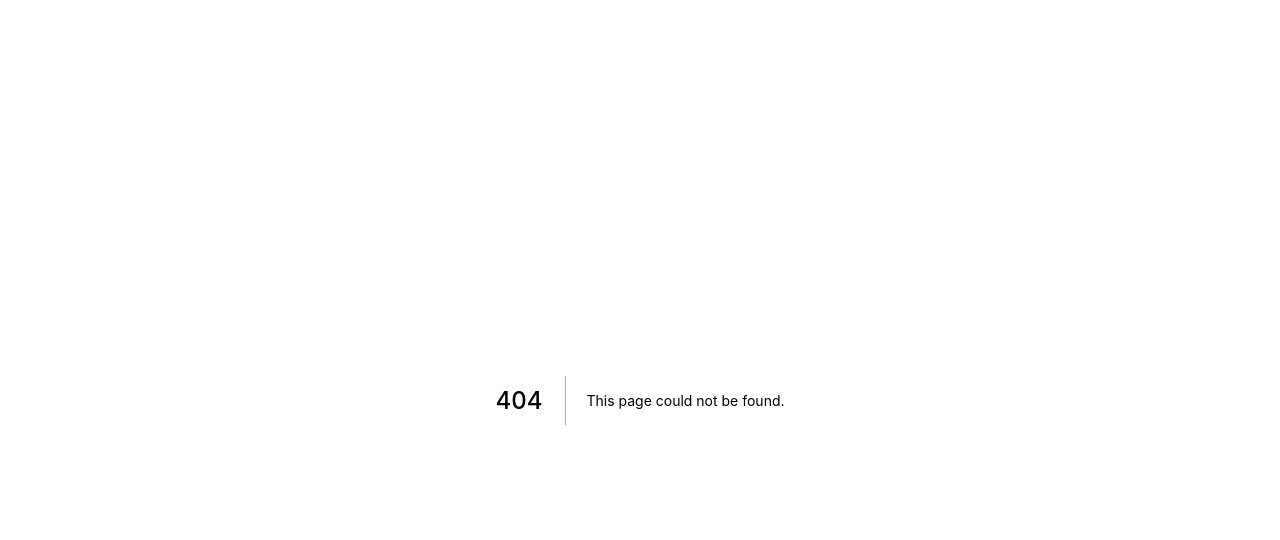
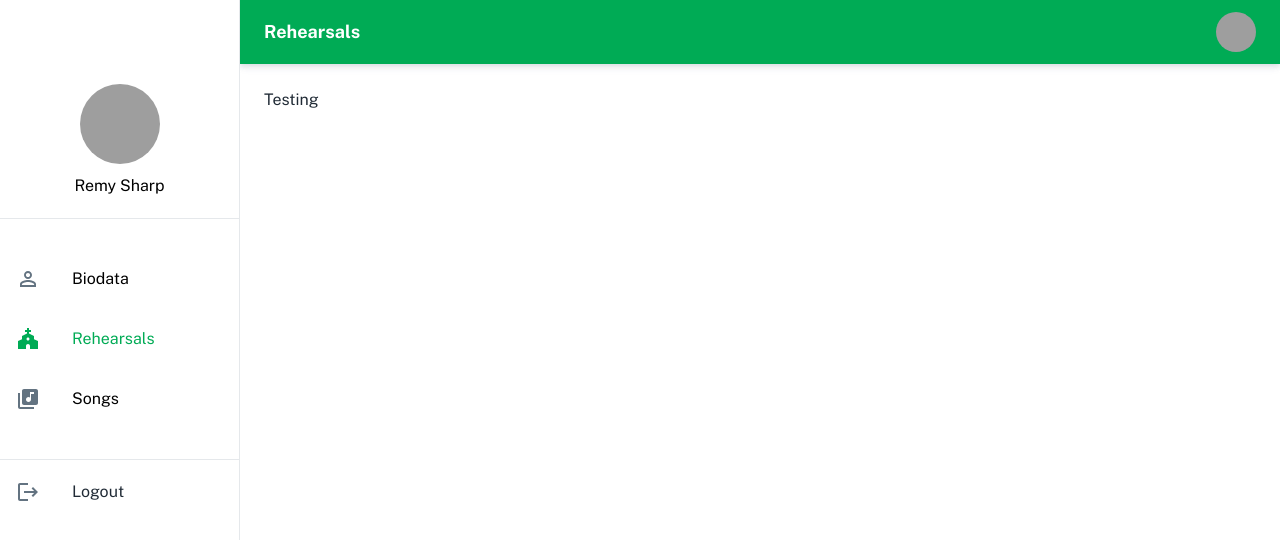
Before and after one commit to jbrit/choir-frontend, a Next.js app: page /dashboard/rehearsals in a window 1280 px wide. Before the commit this address had no page. Shown: the top 540 px of the page. Built offline with nearby package versions, Linux system fonts and the light colour scheme; grey boxes are pictures that could not be loaded.

Commit message:
chore : init rehearsals page

```diff
--- /dev/null
+++ b/pages/dashboard/rehearsals.tsx
@@ -0,0 +1,20 @@
+import type { NextPage } from "next";
+import Head from "next/head";
+import ResponsiveDrawer from "../../components/ResponsiveDrawer";
+
+const Rehearsals: NextPage = () => {
+  return (
+    <div>
+      <Head>
+        <title>Rehearsals | Tabernacle of Psalms</title>
+        <meta name="description" content="Tabernacle of Psalms, Choir Rehearsals" />
+        <link rel="icon" href="/favicon.ico" />
+      </Head>
+      <ResponsiveDrawer page="Rehearsals">
+        Testing
+      </ResponsiveDrawer>
+    </div>
+  );
+};
+
+export default Rehearsals;
```
